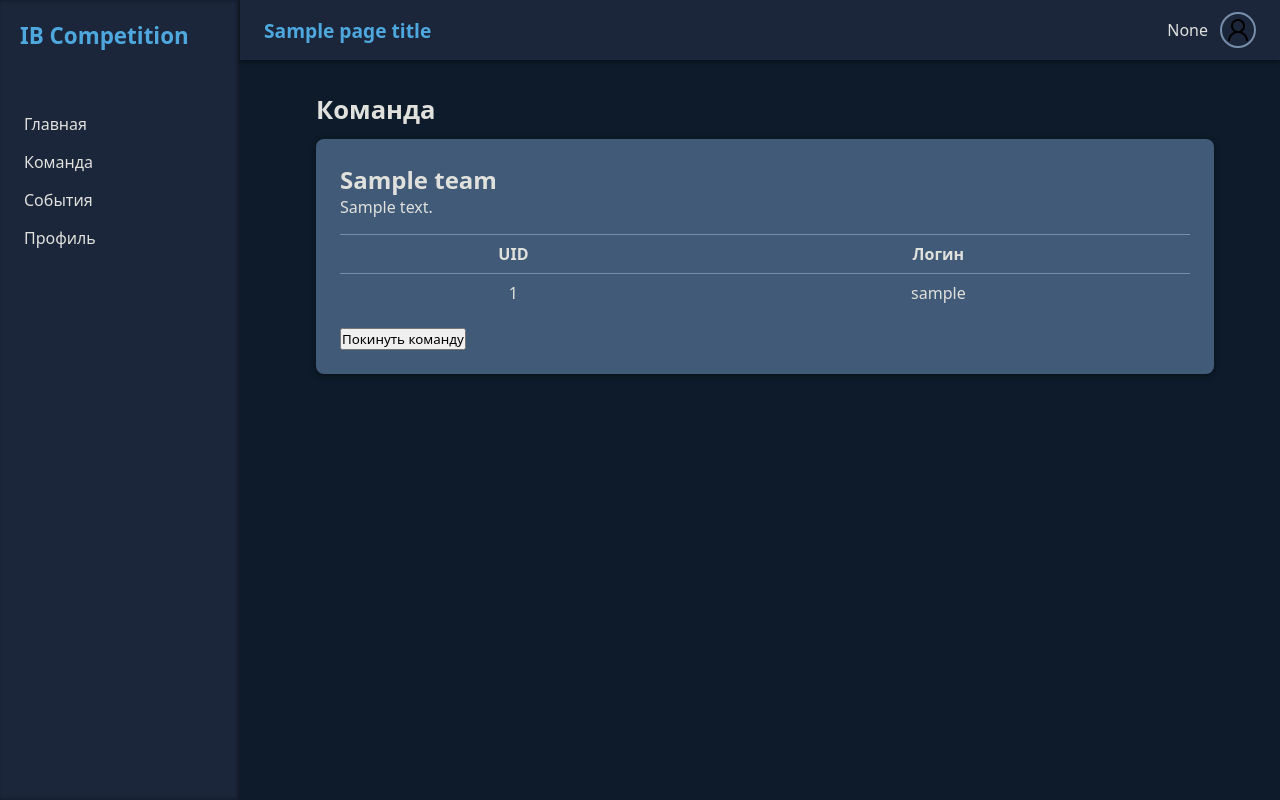
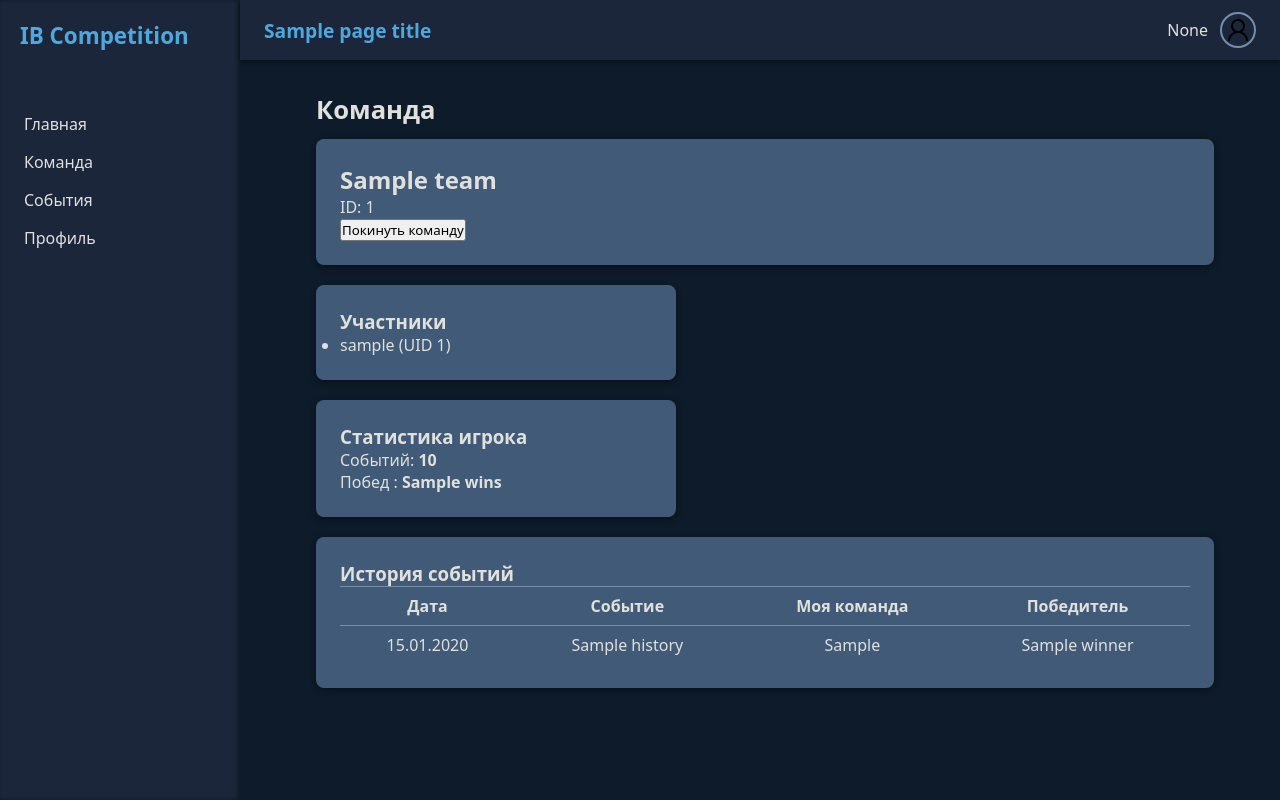
Before and after one commit to USTremble/courseWork, a Flask app: template templates/team.html in a window 1280 px wide. Run offline with Flask 3, Linux system fonts and the light colour scheme; the template is opened without the code that fills it: most values are stand-ins (such as "Sample title", 1, 10 or a date in 2020); one stand-in notice (Sample message) is shown; some libraries are stand-ins or nearby versions.

Commit message:
new team view

```diff
--- a/app.py
+++ b/app.py
@@ -15,6 +15,8 @@
 # ========== директория для PDF-заданий ==========
 UPLOAD_DIR = os.path.join(app.static_folder, 'tasks')
 os.makedirs(UPLOAD_DIR, exist_ok=True)
+
+EVENTS_PER_PAGE = 10           # оставьте, если уже объявлено выше
 
 def get_db_connection():
     return psycopg2.connect(
@@ -182,75 +184,20 @@
     return {'total': total, 'wins': wins}
 
 # ─────────────────────────── PROFILE ──────────────────────────────
-EVENTS_PER_PAGE = 10           # оставьте, если уже объявлено выше
-
 @app.route('/profile')
 @login_required
 def profile():
-    uid   = session['user_id']
-    page  = max(int(request.args.get('page', 1)), 1)
-    off   = (page - 1) * EVENTS_PER_PAGE
-
-    stats = user_stats(uid)
-
-    conn = get_db_connection(); cur = conn.cursor()
-    cur.execute("SELECT is_blocked FROM users WHERE user_id=%s", (uid,))
+    conn=get_db_connection(); cur=conn.cursor()
+    cur.execute("SELECT is_blocked FROM users WHERE user_id=%s", (session['user_id'],))
     is_blocked = cur.fetchone()[0]
-
-    # все команды пользователя
-    cur.execute("SELECT team_id FROM team_members WHERE user_id=%s", (uid,))
-    team_ids = [r[0] for r in cur.fetchall()]
-
-    # история участия
-    # внутри функции profile()   —  вместо предыдущего SELECT history
-    cur.execute("""
-        SELECT e.event_id,
-            e.name,
-            e.status,
-            NOW() AS ev_date,                -- можно заменить на e.date, если столбец есть
-            my_t.team_name,
-            win_t.team_name
-        FROM events e
-        JOIN event_teams my_et   ON my_et.event_id = e.event_id
-        JOIN teams      my_t     ON my_t.team_id   = my_et.team_id
-        LEFT JOIN LATERAL (
-                SELECT t.team_name
-                FROM event_teams et JOIN teams t USING(team_id)
-                WHERE et.event_id = e.event_id
-                ORDER BY et.points DESC
-                LIMIT 1
-        ) win_t ON TRUE
-        WHERE e.status = 'finished'                  -- ←  только завершённые
-        AND my_et.team_id = ANY(%s)
-        ORDER BY e.event_id DESC
-        LIMIT %s OFFSET %s
-    """, (team_ids, EVENTS_PER_PAGE, off))
-    history = [{
-        'date'   : r[3],
-        'name'   : r[1],
-        'status' : r[2],
-        'my_team': r[4],
-        'winner' : r[5]
-    } for r in cur.fetchall()]
-
-
-    # всего записей для пагинации
-    cur.execute("""SELECT COUNT(*)
-                     FROM event_teams
-                    WHERE team_id = ANY(%s)""", (team_ids,))
-    total = cur.fetchone()[0]
-    pages = (total + EVENTS_PER_PAGE - 1) // EVENTS_PER_PAGE
-
     cur.close(); conn.close()
 
     return render_template('profile.html',
                            page_title='Профиль',
-                           stats=stats,
                            is_blocked=is_blocked,
-                           history=history,
-                           page=page, pages=pages,
                            pass_msg=request.args.get('pm'),
-                           pass_ok=request.args.get('ok') == '1')
+                           pass_ok=request.args.get('ok')=='1')
+
 
 
 @app.route('/change_password', methods=['POST'])
@@ -311,8 +258,82 @@
 @app.route('/team')
 @login_required
 def team():
-    ti,mem=current_team()
-    return render_template('team.html', page_title='Команда', team=ti, members=mem)
+    ti, members = current_team()
+    # формы «создать / присоединиться» остаются прежними — показываем их,
+    # если команды нет
+    if not ti:
+        return render_template('team.html',
+                               page_title='Команда',
+                               team=None, members=[])
+
+    # ─── статистика и история ───
+    uid   = session['user_id']
+    page  = max(int(request.args.get('page', 1)), 1)
+    off   = (page - 1) * EVENTS_PER_PAGE
+
+    conn  = get_db_connection(); cur = conn.cursor()
+    stats = user_stats(uid)
+    history, total = fetch_history(cur, uid, EVENTS_PER_PAGE, off)
+    cur.close(); conn.close()
+    pages = (total + EVENTS_PER_PAGE - 1)//EVENTS_PER_PAGE
+
+    return render_template('team.html',
+                           page_title='Команда',
+                           team=ti, members=members,
+                           stats=stats, history=history,
+                           page=page, pages=pages)
+
+# ───────── история игрока (по событиям) ─────────
+def fetch_history(cur, uid: int, limit: int, off: int):
+    """
+    Возвращает (history_list, total_rows), где history_list —
+    список словарей: {'date', 'name', 'my_team', 'winner'}
+    """
+    SQL = """
+        SELECT e.event_id,
+               e.name,
+               COALESCE(e.finished_at, NOW())        AS dt,
+               t.team_name                           AS my_team,
+               win.team_name                         AS winner
+          FROM events         e
+          JOIN event_submits  s  ON s.event_id = e.event_id
+          JOIN teams          t  ON t.team_id  = s.team_id
+          LEFT JOIN LATERAL (
+                SELECT t2.team_name
+                  FROM event_teams et2
+                  JOIN teams t2 USING(team_id)
+                 WHERE et2.event_id = e.event_id
+                 ORDER BY et2.points DESC LIMIT 1
+          ) win ON TRUE
+         WHERE s.user_id = %s
+           AND e.status  = 'finished'
+         GROUP BY e.event_id,e.name,dt,my_team,winner
+         ORDER BY e.event_id DESC
+         LIMIT %s OFFSET %s
+    """
+
+    try:
+        cur.execute(SQL, (uid, limit, off))
+    except psycopg2.errors.UndefinedColumn:
+        # поля finished_at нет — делаем резервную выборку без него
+        cur.connection.rollback()
+        SQL_fallback = SQL.replace("COALESCE(e.finished_at, NOW())", "NOW()")
+        cur.execute(SQL_fallback, (uid, limit, off))
+
+    rows = cur.fetchall()
+    history = [{'date': r[2], 'name': r[1],
+                'my_team': r[3], 'winner': r[4]} for r in rows]
+
+    # сколько всего событий в истории
+    cur.execute("""
+        SELECT COUNT(DISTINCT e.event_id)
+          FROM events e JOIN event_submits s ON s.event_id = e.event_id
+         WHERE s.user_id = %s AND e.status = 'finished'
+    """, (uid,))
+    total = cur.fetchone()[0]
+
+    return history, total
+
 
 # ───── вспомогательная уникальная строка для invite_code ─────
 def unique_code(conn, length=6):
--- a/templates/team.html
+++ b/templates/team.html
@@ -4,68 +4,89 @@
 <h1>Команда</h1>
 
 {% if not team %}
-    {% if get_flashed_messages(with_categories=True) %}
-    {% for cat,msg in get_flashed_messages(with_categories=True) %}
-        <p style="color:{% if cat=='error' %}#ff7070{% else %}var(--accent){% endif %};">{{ msg }}</p>
-    {% endfor %}
-    {% endif %}
-  <div class="content-box" style="display:flex;gap:20px">
-      <button class="btn" data-modal="createModal">Создать команду</button>
-      <button class="btn btn-outline" data-modal="joinModal">Присоединиться</button>
+  <!-- формы создания / присоединения (как было) -->
+  <div class="content-box" style="max-width:380px">
+    <h3>Создать команду</h3>
+    <form method="post" action="{{ url_for('create_team') }}">
+      <label>Название (≥3 символа)</label>
+      <input name="team_name" required>
+      <label>Код приглашения (необязательно)</label>
+      <input name="invite_code">
+      {% for c,m in get_flashed_messages(with_categories=True) if c=='modal-create-error' %}
+        <p style="color:#ff7070">{{ m }}</p>{% endfor %}
+      <button class="btn">Создать</button>
+    </form>
   </div>
+
+  <div class="content-box" style="max-width:380px">
+    <h3>Присоединиться к команде</h3>
+    <form method="post" action="{{ url_for('join_team') }}">
+      <label>Код приглашения</label>
+      <input name="invite_code" required>
+      {% for c,m in get_flashed_messages(with_categories=True) if c=='modal-join-error' %}
+        <p style="color:#ff7070">{{ m }}</p>{% endfor %}
+      <button class="btn">Присоединиться</button>
+    </form>
+  </div>
+
 {% else %}
+  <!-- информация о команде -->
   <div class="content-box">
     <h2>{{ team.team_name }}</h2>
-        <p>{{ team.description }}</p>
-        <table class="admin-table" style="margin-top:16px">
-            <thead><tr><th>UID</th><th>Логин</th></tr></thead>
+    <p>ID: {{ team.team_id }}</p>
+    <form method="post" action="{{ url_for('leave_team') }}">
+      <button class="btn btn-outline" onclick="return confirm('Покинуть команду?')">
+        Покинуть команду
+      </button>
+    </form>
+  </div>
+
+  <!-- участники -->
+  <div class="content-box" style="margin-top:20px;max-width:360px">
+    <h3>Участники</h3>
+    <ul>
+      {% for m in members %}
+        <li>{{ m.username }} (UID {{ m.user_id }})</li>
+      {% endfor %}
+    </ul>
+  </div>
+
+  <!-- статистика -->
+  <div class="content-box" style="margin-top:20px;max-width:360px">
+    <h3>Статистика игрока</h3>
+    <p>Событий: <strong>{{ stats.total }}</strong></p>
+    <p>Побед : <strong>{{ stats.wins }}</strong></p>
+  </div>
+
+  <!-- история -->
+  <div class="content-box" style="margin-top:20px">
+    <h3>История событий</h3>
+    {% if history %}
+      <table class="admin-table">
+        <thead><tr><th>Дата</th><th>Событие</th><th>Моя команда</th><th>Победитель</th></tr></thead>
         <tbody>
-                {% for m in members %}<tr><td>{{ m.user_id }}</td><td>{{ m.username }}</td></tr>{% endfor %}
+        {% for h in history %}
+          <tr>
+            <td>{{ h.date.strftime('%d.%m.%Y') }}</td>
+            <td>{{ h.name }}</td>
+            <td>{{ h.my_team }}</td>
+            <td>{{ h.winner }}</td>
+          </tr>
+        {% endfor %}
         </tbody>
       </table>
-        <form method="post" action="{{ url_for('leave_team') }}">
-            <button class="btn btn-outline" style="margin-top:16px">Покинуть команду</button>
-        </form>
+
+      {% if pages>1 %}
+        <div style="margin-top:8px">
+          {% for p in range(1,pages+1) %}
+            {% if p==page %}<strong>{{ p }}</strong>
+            {% else %}<a href="{{ url_for('team', page=p) }}">{{ p }}</a>{% endif %}
+          {% endfor %}
         </div>
       {% endif %}
-
-<!-- ─ modal create ─ -->
-<div class="modal" id="createModal">
-    <div class="modal-content">
-      <span class="close">✖</span>
-      <h3>Новая команда</h3>
-
-      {% for c,m in get_flashed_messages(with_categories=True) %}
-        {% if c == 'modal-create-error' %}
-          <p style="color:#ff7070">{{ m }}</p>
+    {% else %}
+      <p>Ещё нет завершённых событий.</p>
     {% endif %}
-      {% endfor %}
-
-      <form method="post" action="{{ url_for('create_team') }}">
-        <label>Название</label><input name="team_name" required>
-        <label>Код-приглашение (необязательно)</label><input name="invite_code">
-        <button class="btn" style="margin-top:12px">Создать</button>
-      </form>
   </div>
-  </div>
-
-
-<!-- ─ modal join ─ -->
-<div class="modal" id="joinModal">
-    <div class="modal-content">
-      <span class="close">✖</span>
-      <h3>Код приглашения</h3>
-
-      {% for c,m in get_flashed_messages(with_categories=True) %}
-        {% if c == 'modal-join-error' %}
-          <p style="color:#ff7070">{{ m }}</p>
 {% endif %}
-      {% endfor %}
-
-      <form method="post" action="{{ url_for('join_team') }}">
-        <input name="invite_code" required>
-        <button class="btn" style="margin-top:12px">Присоединиться</button>
-      </form>
-    </div>
-</div>
 {% endblock %}
```
Also changed, not shown: templates/profile.html (+22 -58 lines). Lines whose indentation alone changed are shown as unchanged.
